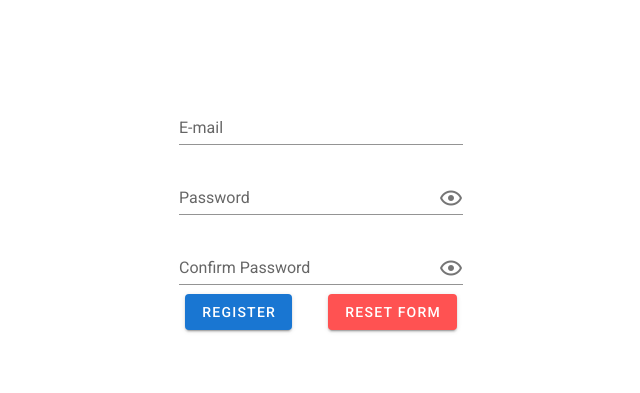
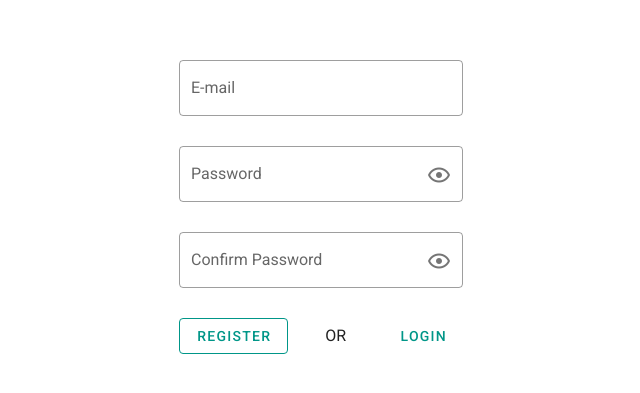
Before and after one commit to RoyAppeldoorn/snake-client, a Vue app: page /signin in a window 1280 px wide. Shown: the part 193-586 px from the top of the page, without its empty margins (485-1125 px from the left). Built offline with nearby package versions, Linux system fonts and the light colour scheme.

Commit message:
Gek design

```diff
--- a/src/components/auth/Signup.vue
+++ b/src/components/auth/Signup.vue
@@ -1,16 +1,19 @@
 <template>
   <v-container>
     <v-row v-if="error">
-      <v-col xs="12" sm="6" offset-sm="3">
+      <v-col xs="12" sm="10" md="8" lg="6">
         <app-alert @dismissed="onDismissed">
           {{ error }}
         </app-alert>
       </v-col>
     </v-row>
     <v-row>
-      <v-col xs="12" sm="6" align-self="start">
+      <v-col xs="12" sm="10" md="8" lg="6" align-self="start">
         <v-form ref="form" v-model="valid" lazy-validation>
           <v-text-field
+            color="#88CD97"
+            single-line
+            outlined
             v-model="email"
             :rules="emailRules"
             label="E-mail"
@@ -18,6 +21,9 @@
           ></v-text-field>
 
           <v-text-field
+            color="#88CD97"
+            single-line
+            outlined
             v-model="password"
             :rules="passwordRules"
             label="Password"
@@ -30,6 +36,9 @@
           ></v-text-field>
 
           <v-text-field
+            color="#88CD97"
+            single-line
+            outlined
             v-model="confirmPassword"
             label="Confirm Password"
             :rules="[confirmPasswordRules, passwordConfirmationRule]"
@@ -41,18 +50,25 @@
             @click:append="confirmPasswordShow = !confirmPasswordShow"
           ></v-text-field>
 
-          <v-row justify="space-around">
+          <v-row
+            class="pa-0 ma-0"
+            justify="space-between"
+            align-content="center"
+          >
             <v-btn
               :disabled="!valid"
-              color="primary"
+              outlined
+              color="teal"
               @click="validate"
               :loading="loading"
             >
               Register
             </v-btn>
-
-            <v-btn color="error" @click="reset">
-              Reset Form
+            <span style="align-self: center">
+              OR
+            </span>
+            <v-btn text color="teal">
+              Login
             </v-btn>
           </v-row>
         </v-form>
@@ -97,9 +113,6 @@ export default {
         this.registerWithFirebase();
       }
     },
-    reset() {
-      this.$refs.form.reset();
-    },
     registerWithFirebase() {
       const user = {
         email: this.email,
--- a/src/views/Signin.vue
+++ b/src/views/Signin.vue
@@ -1,7 +1,7 @@
 <template>
   <v-container class="fill-height" fluid ma-0 pa-0>
     <v-col sm="6" class="pa-0 d-none d-sm-flex">
-      <v-img src="@/assets/snake.jpg" rel="preload" min-height="100vh"> </v-img>
+      <v-img src="@/assets/snake.jpg" rel="preload" min-height="100vh" />
     </v-col>
     <v-col xs="12" sm="6">
       <Signup />
```
